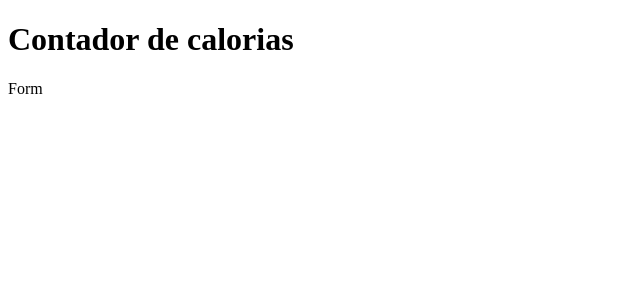
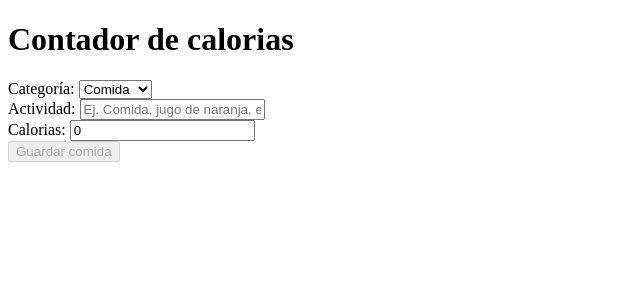
Before and after one commit to charliejp21/app-calorias, a React (Vite) app: page / in a window 1280 px wide. Shown: the top 300 px of the page, without its empty margins (0-640 px from the left). Built offline with nearby package versions, Linux system fonts and the light colour scheme.

Commit message:
feat: formulario terminado

```diff
--- a/src/components/Form.tsx
+++ b/src/components/Form.tsx
@@ -1,5 +1,87 @@
+import { categories } from "../data/categories"
+import { Activity } from "../types"
+import { useState, ChangeEvent, FormEvent } from "react"
+
 export default function Form() {
+
+    const [activity, setActivity] = useState<Activity>({
+
+        category: 1,
+        name: '',
+        calories: 0
+
+    })
+
+
+    const handleChange = (e: ChangeEvent<HTMLSelectElement> | ChangeEvent<HTMLInputElement> ) => {
+
+        const isNumberField = ['category','calories'].includes(e.target.id)
+
+        setActivity({
+            ...activity,
+            [e.target.id]: isNumberField ? +e.target.value : e.target.value
+
+        })
+    }
+
+    const isValidActivity = () => {
+
+        const {name, calories} = activity
+
+        return name.trim() !== '' && calories > 0
+    }
+
+    const handleSubmit = (e : FormEvent<HTMLFormElement>) => {
+
+        e.preventDefault()
+
+    }
+
   return (
-    <div>Form</div>
+    <form className="space-y-5 bg-white shadow P-10 rounded-lg" onSubmit={handleSubmit}>
+        <div className="grid grid-cols-1 gap-3">
+            <label htmlFor="category" className="font-bold">Categoría: </label>
+            <select className="border border-slate-300 p-2 rounded-lg w-full bg-white"
+                id="category"
+                value={activity.category}
+                onChange={handleChange}>
+                {categories.map(category => (
+                    <option
+                    key={category.id}
+                    value={category.id}>{category.name}</option>
+                ))}
+            </select>
+        </div>
+
+        <div className="grid grid-cols-1 gap-3">
+        <label htmlFor="activity" className="font-bold">Actividad: </label>
+            <input
+                id="activity"
+                type="text"
+                className="border border-slate-300 p-2 rounded-lg"
+                placeholder="Ej. Comida, jugo de naranja, ensalada, ejercicio, pesas, bicicleta"
+                value={activity.name}
+                onChange={handleChange}
+            />
+        </div>
+
+        <div className="grid grid-cols-1 gap-3">
+        <label htmlFor="calories" className="font-bold">Calorias: </label>
+            <input
+                id="calories"
+                type="text"
+                className="border border-slate-300 p-2 rounded-lg"
+                placeholder="Ej. 300 o 500"
+                value={activity.calories}
+                onChange={handleChange}
+            />
+        </div>
+
+        <input
+            type="submit"
+            className="bg-gray-800 hover:bg-gray-900 w-full p-2 font-bold uppercase text-white cursor-pointer disabled:opacity-10"
+            value={activity.category === 1 ? 'Guardar comida' : 'Guardar ejercicio'}
+            disabled={!isValidActivity()} />
+    </form>
   )
 }
--- /dev/null
+++ b/src/data/categories.ts
@@ -0,0 +1,6 @@
+import type { Category } from "../types"
+
+export const categories : Category[]= [
+    { id: 1, name: 'Comida'},
+    { id: 2, name: 'Ejercicio'}
+]
--- /dev/null
+++ b/src/types/index.ts
@@ -0,0 +1,13 @@
+export type Category =  {
+
+    id: number,
+    name: string
+}
+
+export type Activity = {
+
+    category: number,
+    name: string,
+    calories: number
+
+}
```
